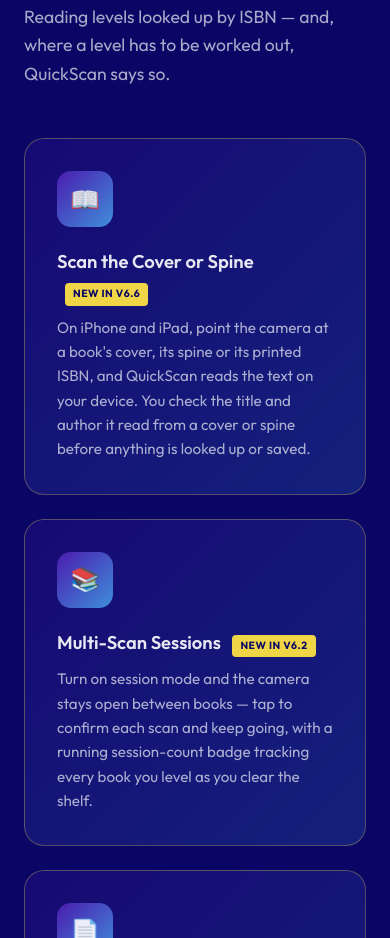
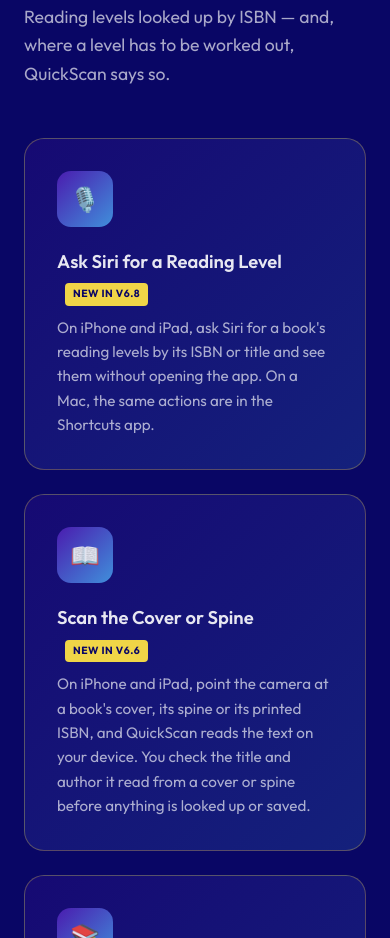
Before and after one commit to IfThenDev/ifthendev.github.io, a plain HTML site: page quickscan/index.html in a window 390 px wide. Shown: the part 1469-2407 px from the top of the page. Drawn offline with Linux system fonts and the light colour scheme.

Commit message:
quickscan: landing — New in v6.8 Siri card (Phase 55 edit 8, without its Search sentence, C-1)
Approved text from 55-SITE-EDITS.md; the Search sentence is dropped because its reading-level
claim failed C-1 on the iPhone (2026-11-21). Local commit only; Miche pushes after approval.

Co-Authored-By: Claude Opus 5.5 <noreply@anthropic.com>
Claude-Session: https://claude.ai/code/session_016Qzu6acZq7tWyKerN6YCjh

```diff
--- a/quickscan/index.html
+++ b/quickscan/index.html
@@ -763,6 +763,17 @@
             </p>
 
             <div class="features-grid">
+                <div class="feature-card featured animate-on-scroll" id="siri-shortcuts">
+                    <div class="feature-icon">🎙️</div>
+                    <h3 class="feature-title">
+                        Ask Siri for a Reading Level
+                        <span class="feature-new-badge">New in v6.8</span>
+                    </h3>
+                    <p class="feature-desc">
+                        On iPhone and iPad, ask Siri for a book's reading levels by its ISBN or title and see them without opening the app. On a Mac, the same actions are in the Shortcuts app.
+                    </p>
+                </div>
+
                 <div class="feature-card featured animate-on-scroll" id="scan-cover">
                     <div class="feature-icon">📖</div>
                     <h3 class="feature-title">
```
